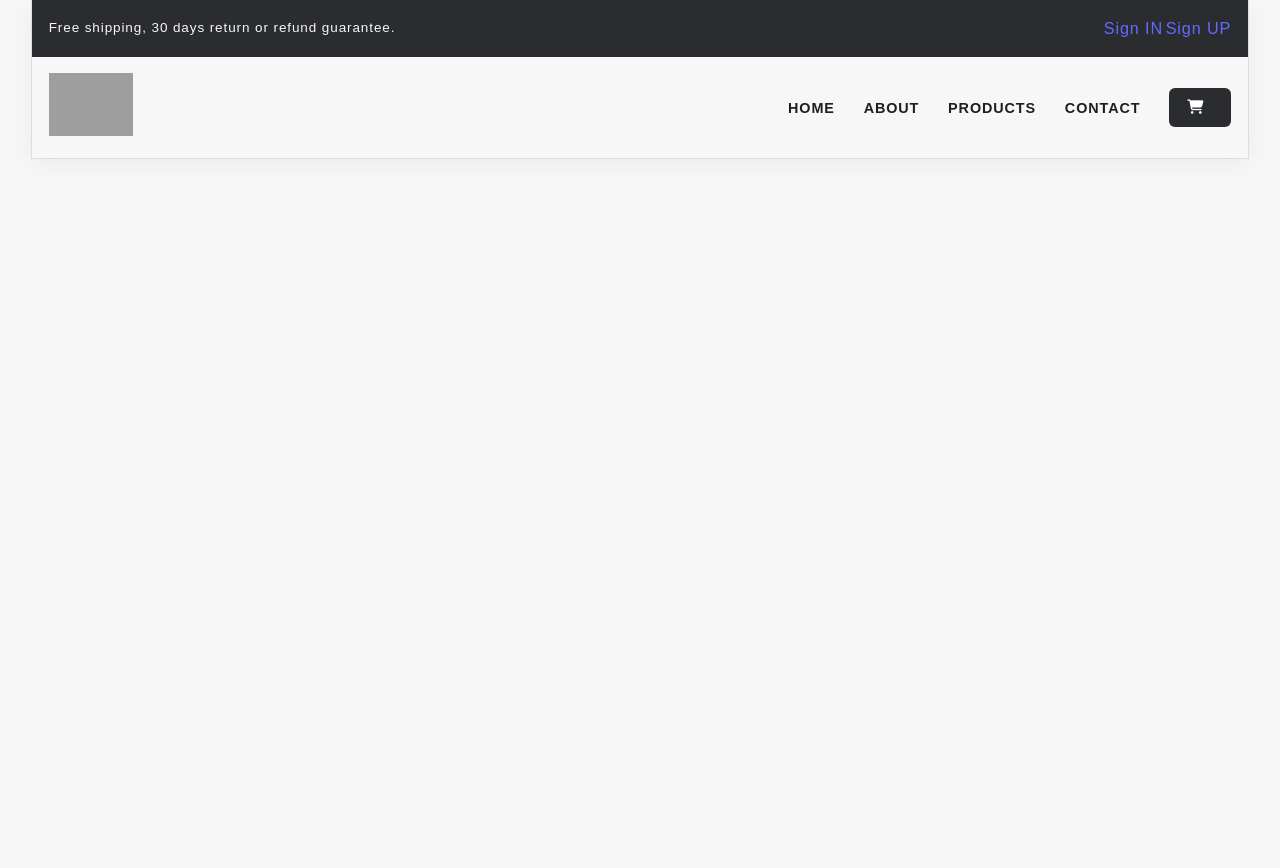
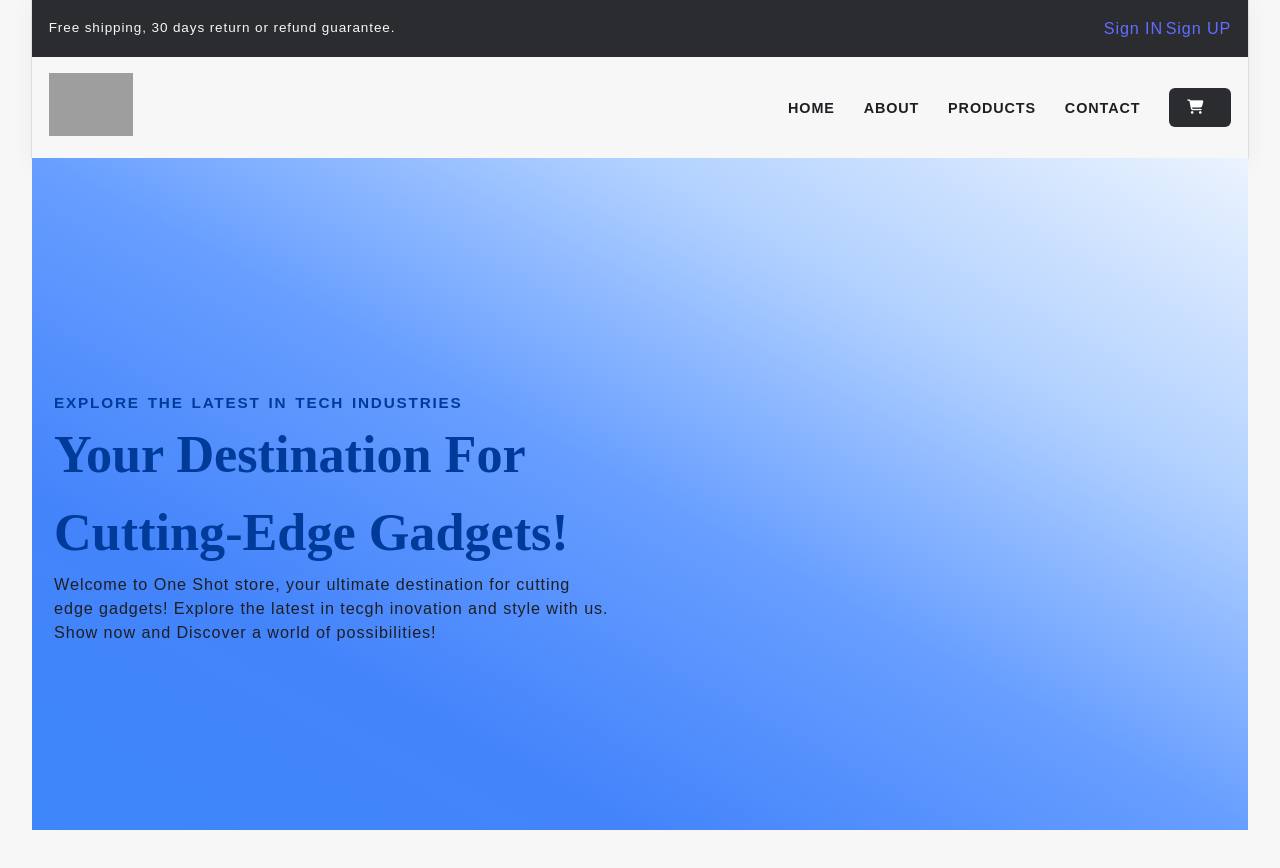
Before and after one commit to rohantandale1107/E-com-web-app, a website built with Vite: page ecom_website/index.html in a window 1280 px wide. Before the commit the page ends 800 px from the top, so only its background shows below. Built offline with nearby package versions, Linux system fonts and the light colour scheme; grey boxes are pictures that could not be loaded.

Commit message:
commit update

```diff
--- a/ecom_website/index.html
+++ b/ecom_website/index.html
@@ -11,7 +11,7 @@
 />
   <link rel="stylesheet" href="https://cdnjs.cloudflare.com/ajax/libs/font-awesome/6.5.1/css/all.min.css" integrity="sha512-DTOQO9RWCH3ppGqcWaEA1BIZOC6xxalwEsw9c2QQeAIftl+Vegovlnee1c9QX4TctnWMn13TZye+giMm8e2LwA==" crossorigin="anonymous" referrerpolicy="no-referrer" />
 </head>
-<body>
+
   <header class="section-navbar">
     <section class="top_txt">
       <div class="head container">
@@ -58,5 +58,24 @@
     </div>
 
   </header>
+
+  <!-- ------------------Home Section----------------- -->
+  <main>
+    <section class="section-hero">
+      <div class="container grid grid-two--cols">
+        <div class="section-hero--content">
+          <p class="hero-subheading">
+            Explore the Latest in tech Industries
+          </p>
+          <h1 class="hero-heading">
+            Your Destination for Cutting-Edge Gadgets!
+          </h1>
+          <p class="her0-para">Welcome to One Shot store, your ultimate destination for cutting edge gadgets!
+            Explore the latest in tecgh inovation and style with us. Show now and Discover a world of possibilities!
+          </p>
+        </div>
+      </div>
+    </section>
+  </main>
 </body>
 </html>
```
